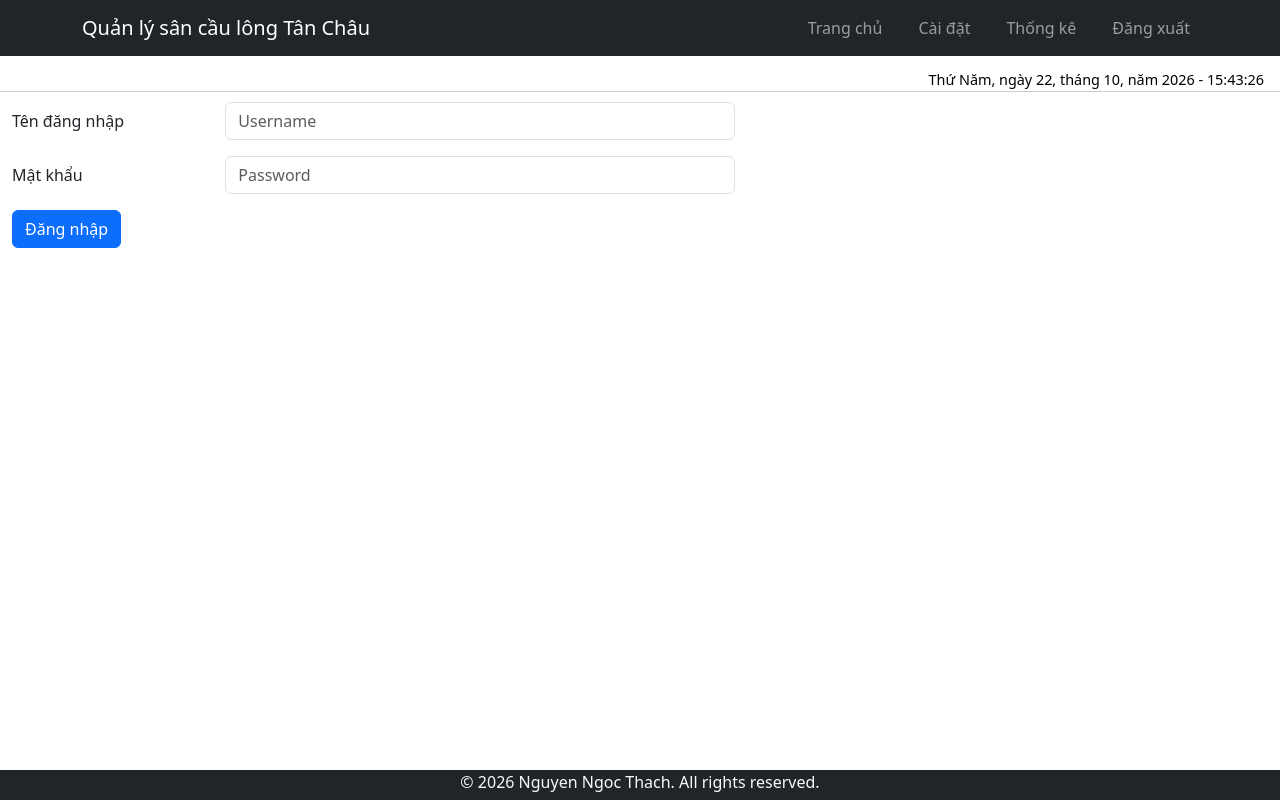
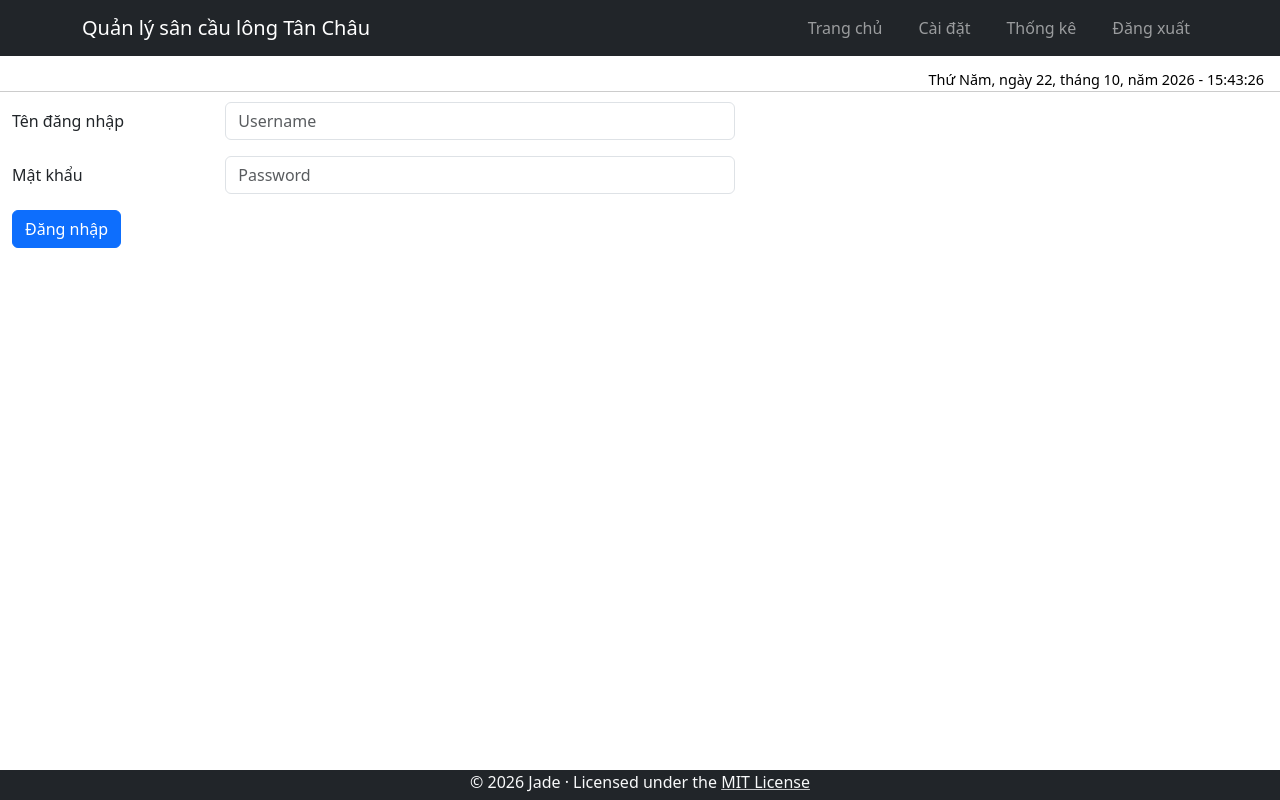
Before and after one commit to Vissel/badminton-court-management, a React (Create React App) app in the folder bad-court-mana-ui/: page /#/ in a window 1280 px wide. Before the commit this address led to /#/login. Built offline with nearby package versions, Linux system fonts and the light colour scheme; no server answers.

Commit message:
add LICENSE

```diff
--- a/bad-court-mana-ui/src/Footer.js
+++ b/bad-court-mana-ui/src/Footer.js
@@ -6,7 +6,17 @@ const Footer = () => {
   return (
     <footer className="bg-dark text-light mt-auto app-footer">
       <Container className="text-center">
-        <p>© {new Date().getFullYear()} Nguyen Ngoc Thach. All rights reserved.</p>
+        <p>
+          © {new Date().getFullYear()} Jade · Licensed under the{" "}
+          <a
+            href="https://opensource.org/licenses/MIT"
+            className="link-light link-underline-opacity-75 link-underline-opacity-100-hover"
+            target="_blank"
+            rel="noopener noreferrer"
+          >
+            MIT License
+          </a>
+        </p>
       </Container>
     </footer>
   );
```
Also changed, not shown: 2 other files (tests, documents, lock files or other folders).
